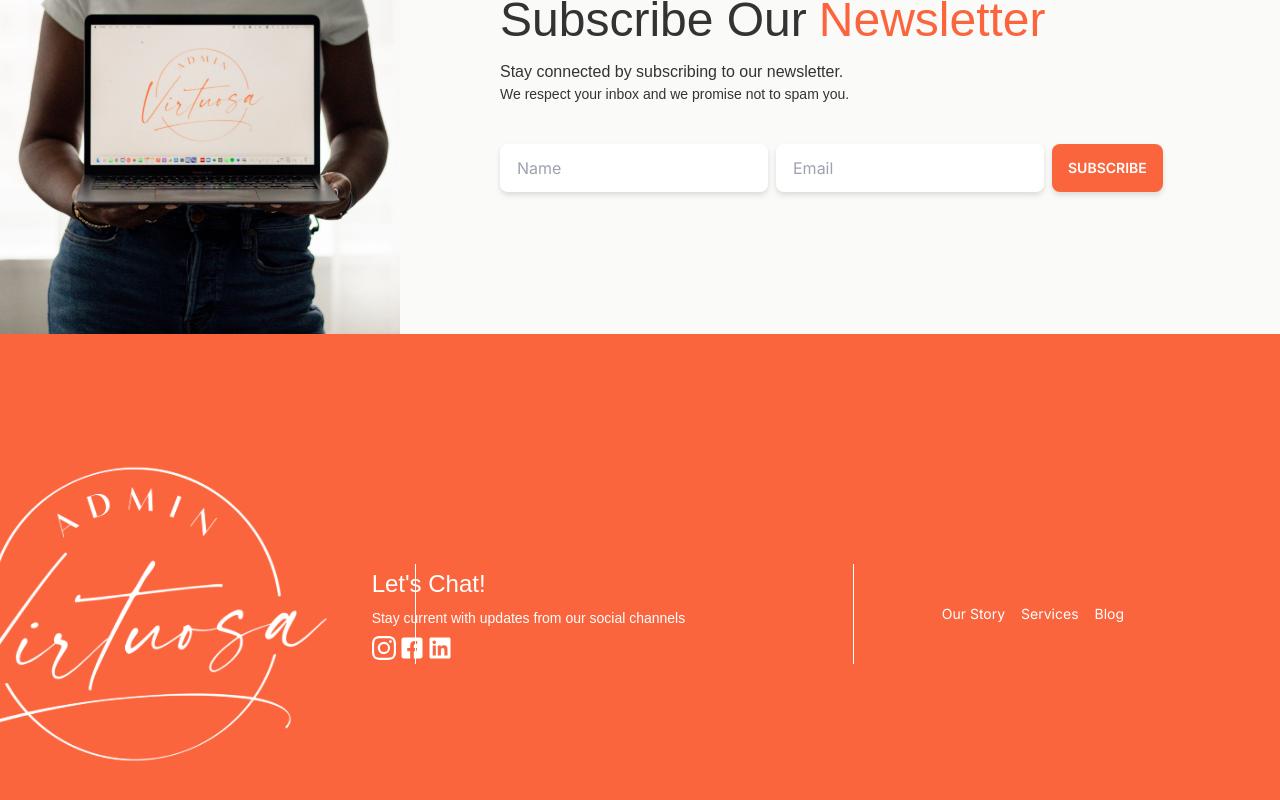
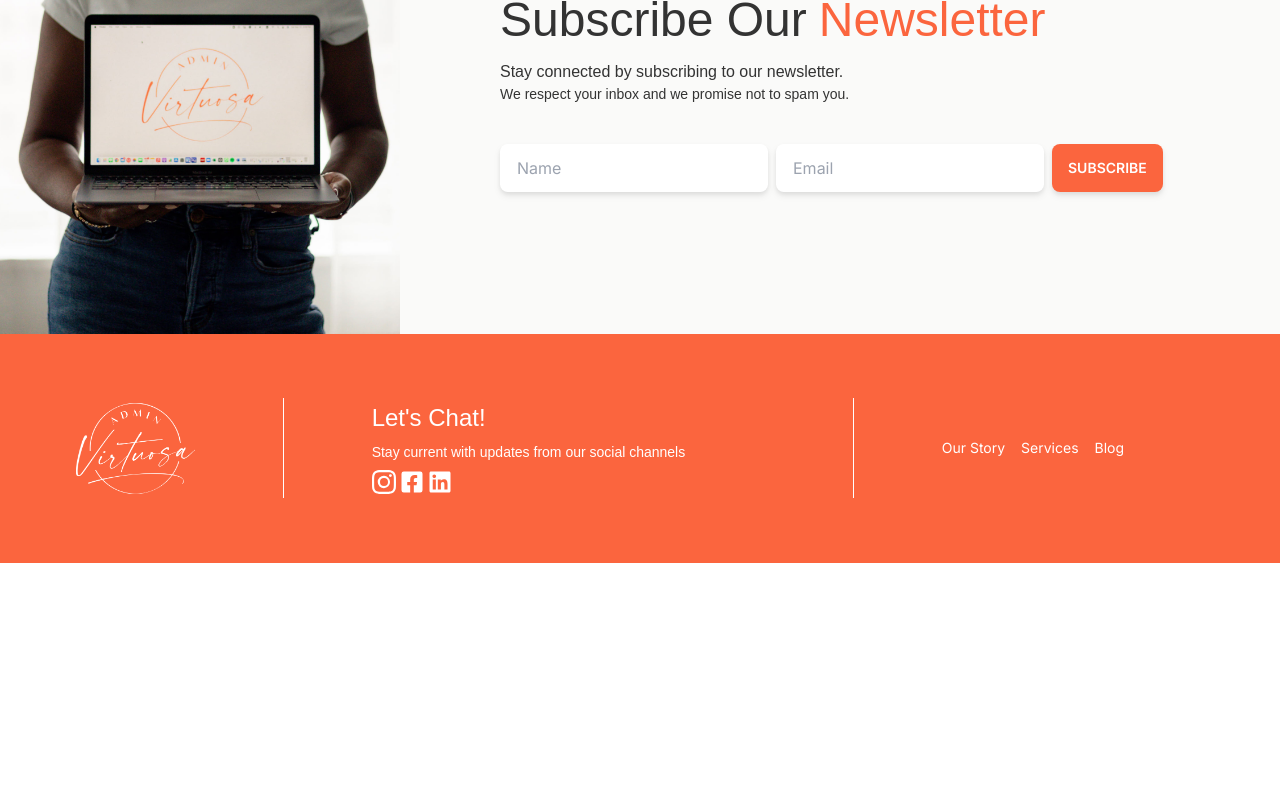
Before and after one commit to FilipaMerino/myvirtuosaapp, a Next.js app: page / in a window 1280 px wide. Shown: the part 2770-3570 px from the top of the page. After the commit the page ends 3333 px from the top, so only its background shows below. Built offline with nearby package versions, Linux system fonts and the light colour scheme; no server answers.

Commit message:
logo fixed

```diff
--- a/app/components/Footer.jsx
+++ b/app/components/Footer.jsx
@@ -16,7 +16,7 @@ const Footer = () => {
     <footer className="footer p-10 bg-[#fb653e] text-neutral-content md:flex md:justify-around md:items-center sticky">
       <div className=" w-full md:w-[13rem] flex justify-center items-center">
         <div className="flex justify-center md:justify-start">
-          <Image src={logo} alt="Logo Admin" objectFit="contain" className="w-[10rem] md:w-[30rem] max-w-sm" />
+          <Image src={logo} alt="Logo Admin" objectFit="contain" className="w-[10rem] " />
         </div>
         <div className="vertical_line ml-5 md:ml-20 hidden md:block"></div>
       </div>
```
